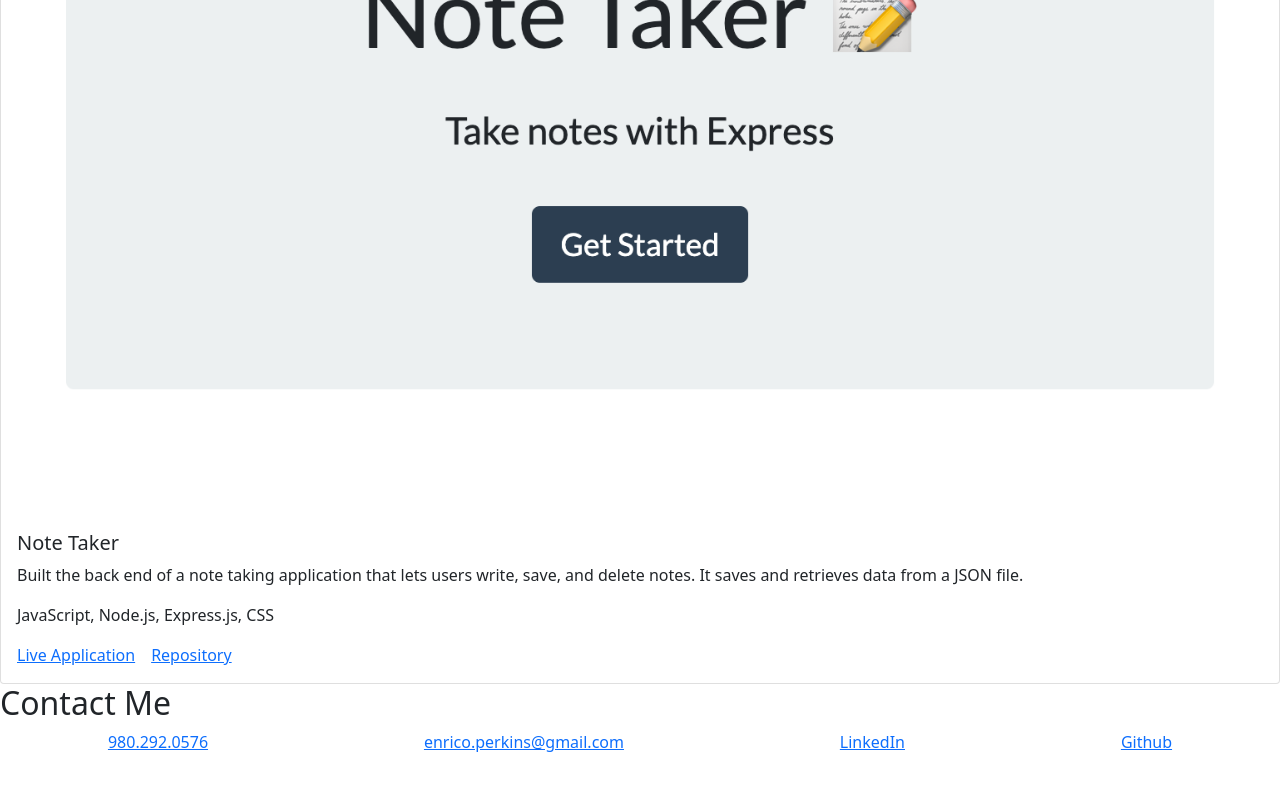
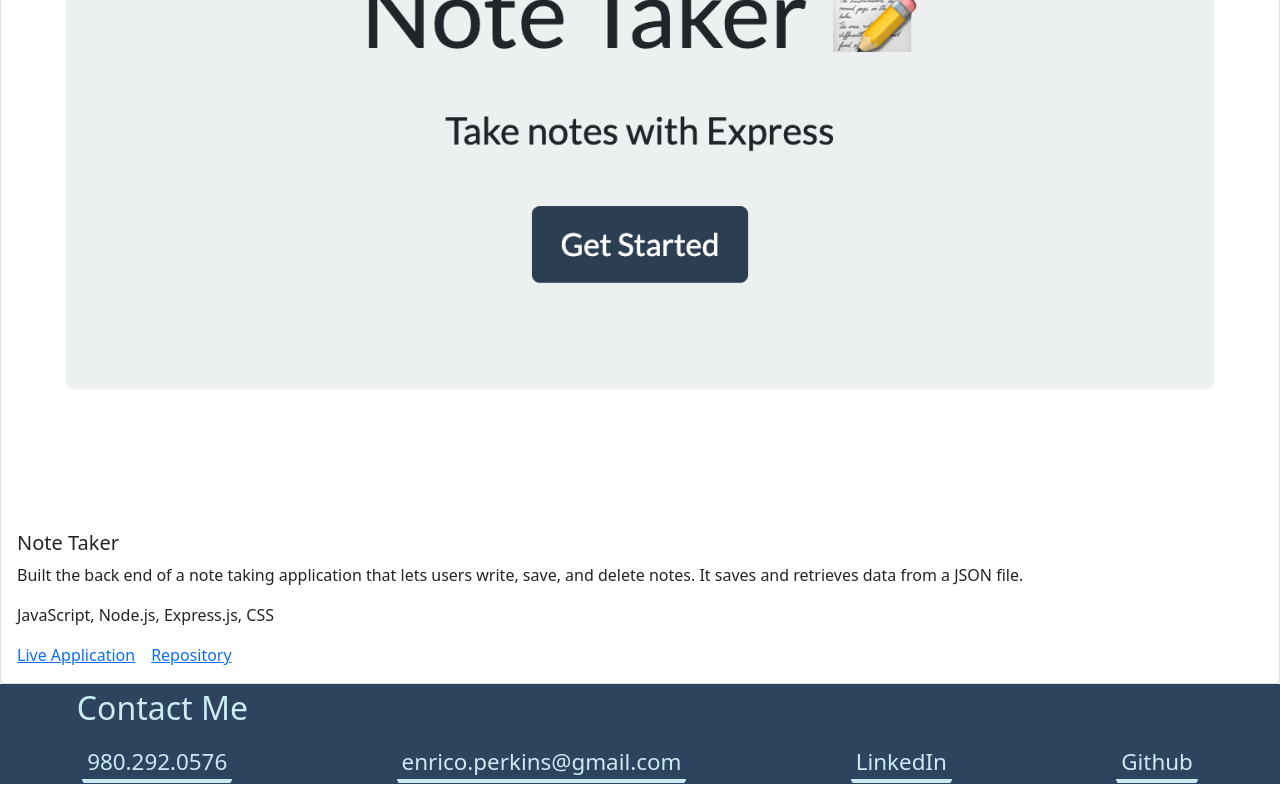
Before and after one commit to evperkinsjr/react-portfolio, a React (Create React App) app: page /projects in a window 1280 px wide. Shown: the part 5173-5973 px from the top of the page. Before the commit the page ends 5943 px from the top, so only its background shows below. Built offline with nearby package versions, Linux system fonts and the light colour scheme.

Commit message:
updated CSS

```diff
--- a/src/components/Footer/style.css
+++ b/src/components/Footer/style.css
@@ -1,3 +1,14 @@
+footer {
+    background-color: var(--tertiary);
+}
+
+footer h2 {
+    color: var(--primary);
+    border-radius: 5px;
+    padding: 5px 1% 5px 6%;
+    text-align: left;
+}
+
 .contact address {
     display: flex;
     flex-wrap: wrap;
@@ -6,12 +17,12 @@
     height: 100%;
 }
 
-.contact address Link {
+.contact address a {
     text-decoration: none;
     display: inline-block;
     padding: 5px;
-    color: var(--secondary);
-    background-image: linear-gradient(270deg, var(--tertiary) 0%, var(--tertiary) 100%);
+    color: var(--primary);
+    background-image: linear-gradient(270deg, var(--primary) 0%, var(--primary) 100%);
     background-repeat: no-repeat;
     background-size: 100% 10%;
     background-position: bottom;
@@ -20,7 +31,7 @@
     border-radius: 5px;
 }
 
-.contact address Link:hover {
+.contact address a:hover {
     background-size: 100% 100%;
-    color: var(--primary);
+    color: var(--secondary);
 }
```
